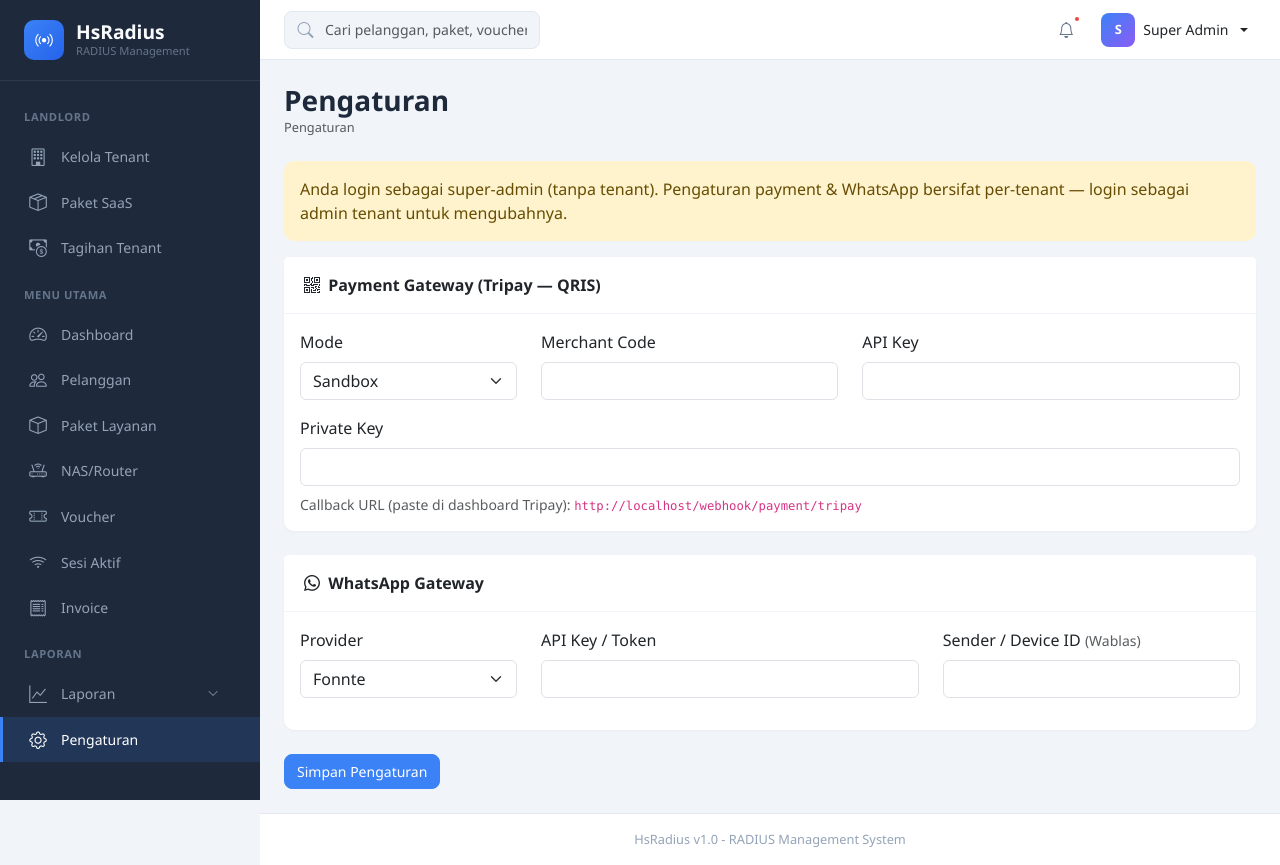
After one commit to AASHS25/HsRadius, a Laravel app: page /settings in a window 1280 px wide. The commit adds this page. Run offline with Laravel 12, Linux system fonts and the light colour scheme; a user stored in the database is signed in; data comes from the database, SQL or seed files in the repository; data that the repository does not hold is empty.

Commit message:
RL-style Batch 2: per-tenant settings + Tripay QRIS payments
- settings table + Setting model (per-tenant key/value).
- Admin "Pengaturan" page to store Tripay (payment) and WhatsApp keys per
  tenant; gated to admins (operator denied).
- PaymentService (Tripay QRIS): creates a checkout per invoice using the
  tenant's credentials. PaymentController webhook verifies the HMAC
  signature, settles the invoice and releases isolir; webhook is CSRF-exempt.
- Portal "Bayar" button on unpaid invoices -> Tripay checkout, with a
  graceful fallback message when the gateway isn't configured.

Verified on SQLite: settings save/persist, operator gets 403, portal pay
without keys shows the fallback, and the webhook is reachable (404 for an
unknown ref, not a CSRF 419) and rejects bad signatures.

https://claude.ai/code/session_01JPjNwmRptxsGrPxZd3babs

```diff
--- /dev/null
+++ b/app/Http/Controllers/SettingsController.php
@@ -0,0 +1,49 @@
+<?php
+
+namespace App\Http\Controllers;
+
+use App\Models\Setting;
+use Illuminate\Http\Request;
+use Illuminate\Support\Facades\Auth;
+
+class SettingsController extends Controller
+{
+    /** Setting keys managed on this page. */
+    protected array $keys = [
+        'payment.tripay_mode',
+        'payment.tripay_merchant_code',
+        'payment.tripay_api_key',
+        'payment.tripay_private_key',
+        'wa.provider',
+        'wa.api_key',
+        'wa.sender',
+    ];
+
+    public function edit()
+    {
+        $tenantId = Auth::user()->tenant_id;
+
+        $val = [];
+        foreach ($this->keys as $key) {
+            $val[$key] = Setting::get($tenantId, $key, '');
+        }
+
+        return view('settings.index', compact('tenantId', 'val'));
+    }
+
+    public function update(Request $request)
+    {
+        $tenantId = Auth::user()->tenant_id;
+
+        if (! $tenantId) {
+            return back()->with('error', 'Super-admin tidak punya tenant. Atur pengaturan lewat akun admin tenant.');
+        }
+
+        foreach ($this->keys as $key) {
+            $field = str_replace('.', '_', $key);
+            Setting::put($tenantId, $key, $request->input($field));
+        }
+
+        return redirect()->route('settings.edit')->with('success', 'Pengaturan berhasil disimpan.');
+    }
+}
--- /dev/null
+++ b/app/Models/Setting.php
@@ -0,0 +1,28 @@
+<?php
+
+namespace App\Models;
+
+use Illuminate\Database\Eloquent\Model;
+
+/**
+ * Per-tenant key/value settings. Accessed by explicit tenant_id (not the
+ * tenant global scope) because some flows (payment webhook, portal) run
+ * without a resolved CurrentTenant.
+ */
+class Setting extends Model
+{
+    protected $fillable = ['tenant_id', 'key', 'value'];
+
+    public static function get(?int $tenantId, string $key, $default = null)
+    {
+        return static::where('tenant_id', $tenantId)->where('key', $key)->value('value') ?? $default;
+    }
+
+    public static function put(?int $tenantId, string $key, $value): void
+    {
+        static::updateOrCreate(
+            ['tenant_id' => $tenantId, 'key' => $key],
+            ['value' => $value],
+        );
+    }
+}
--- a/app/Providers/AppServiceProvider.php
+++ b/app/Providers/AppServiceProvider.php
@@ -28,5 +28,6 @@ class AppServiceProvider extends ServiceProvider
         Gate::define('manage-vouchers', fn (User $user) => $user->isAdmin() || $user->isOperator());
         Gate::define('manage-sessions', fn (User $user) => $user->isAdmin() || $user->isOperator());
         Gate::define('view-reports', fn (User $user) => $user->isAdmin() || $user->isOperator());
+        Gate::define('manage-settings', fn (User $user) => $user->isAdmin());
     }
 }
--- a/bootstrap/app.php
+++ b/bootstrap/app.php
@@ -13,6 +13,9 @@ return Application::configure(basePath: dirname(__DIR__))
         $middleware->web(append: [
             \App\Http\Middleware\ResolveTenant::class,
         ]);
+        $middleware->validateCsrfTokens(except: [
+            'webhook/*',
+        ]);
     })
     ->withExceptions(function (Exceptions $exceptions) {
         //
--- a/resources/views/layouts/app.blade.php
+++ b/resources/views/layouts/app.blade.php
@@ -484,6 +484,12 @@
                 </ul>
             </div>
             @endcan
+
+            @can('manage-settings')
+            <a href="{{ route('settings.edit') }}" class="nav-link {{ request()->routeIs('settings.*') ? 'active' : '' }}">
+                <i class="bi bi-gear"></i> Pengaturan
+            </a>
+            @endcan
         </div>
     </nav>
 
--- /dev/null
+++ b/resources/views/settings/index.blade.php
@@ -0,0 +1,72 @@
+@extends('layouts.app')
+
+@section('title', 'Pengaturan')
+
+@section('content')
+<div class="page-header">
+    <h3>Pengaturan</h3>
+    <nav aria-label="breadcrumb"><ol class="breadcrumb"><li class="breadcrumb-item active">Pengaturan</li></ol></nav>
+</div>
+
+@unless($tenantId)
+    <div class="alert alert-warning">Anda login sebagai super-admin (tanpa tenant). Pengaturan payment &amp; WhatsApp bersifat per-tenant — login sebagai admin tenant untuk mengubahnya.</div>
+@endunless
+
+<form method="POST" action="{{ route('settings.update') }}">
+    @csrf
+    @method('PUT')
+
+    <div class="card mb-4">
+        <div class="card-header"><i class="bi bi-qr-code me-1"></i> Payment Gateway (Tripay — QRIS)</div>
+        <div class="card-body">
+            <div class="row">
+                <div class="col-md-3 mb-3">
+                    <label class="form-label">Mode</label>
+                    <select name="payment_tripay_mode" class="form-select">
+                        <option value="sandbox" {{ ($val['payment.tripay_mode'] ?? 'sandbox') === 'sandbox' ? 'selected' : '' }}>Sandbox</option>
+                        <option value="production" {{ ($val['payment.tripay_mode'] ?? '') === 'production' ? 'selected' : '' }}>Production</option>
+                    </select>
+                </div>
+                <div class="col-md-4 mb-3">
+                    <label class="form-label">Merchant Code</label>
+                    <input name="payment_tripay_merchant_code" class="form-control" value="{{ $val['payment.tripay_merchant_code'] ?? '' }}">
+                </div>
+                <div class="col-md-5 mb-3">
+                    <label class="form-label">API Key</label>
+                    <input name="payment_tripay_api_key" class="form-control" value="{{ $val['payment.tripay_api_key'] ?? '' }}">
+                </div>
+                <div class="col-md-12 mb-2">
+                    <label class="form-label">Private Key</label>
+                    <input name="payment_tripay_private_key" class="form-control" value="{{ $val['payment.tripay_private_key'] ?? '' }}">
+                </div>
+            </div>
+            <div class="small text-muted">Callback URL (paste di dashboard Tripay): <code>{{ url('/webhook/payment/tripay') }}</code></div>
+        </div>
+    </div>
+
+    <div class="card mb-4">
+        <div class="card-header"><i class="bi bi-whatsapp me-1"></i> WhatsApp Gateway</div>
+        <div class="card-body">
+            <div class="row">
+                <div class="col-md-3 mb-3">
+                    <label class="form-label">Provider</label>
+                    <select name="wa_provider" class="form-select">
+                        <option value="fonnte" {{ ($val['wa.provider'] ?? 'fonnte') === 'fonnte' ? 'selected' : '' }}>Fonnte</option>
+                        <option value="wablas" {{ ($val['wa.provider'] ?? '') === 'wablas' ? 'selected' : '' }}>Wablas</option>
+                    </select>
+                </div>
+                <div class="col-md-5 mb-3">
+                    <label class="form-label">API Key / Token</label>
+                    <input name="wa_api_key" class="form-control" value="{{ $val['wa.api_key'] ?? '' }}">
+                </div>
+                <div class="col-md-4 mb-3">
+                    <label class="form-label">Sender / Device ID <span class="text-muted small">(Wablas)</span></label>
+                    <input name="wa_sender" class="form-control" value="{{ $val['wa.sender'] ?? '' }}">
+                </div>
+            </div>
+        </div>
+    </div>
+
+    <button class="btn btn-primary">Simpan Pengaturan</button>
+</form>
+@endsection
--- a/routes/web.php
+++ b/routes/web.php
@@ -7,10 +7,12 @@ use App\Http\Controllers\DashboardController;
 use App\Http\Controllers\InvoiceController;
 use App\Http\Controllers\NasController;
 use App\Http\Controllers\PackageController;
+use App\Http\Controllers\PaymentController;
 use App\Http\Controllers\PlanController;
 use App\Http\Controllers\ReportController;
 use App\Http\Controllers\SubscriptionController;
 use App\Http\Controllers\SessionController;
+use App\Http\Controllers\SettingsController;
 use App\Http\Controllers\TenantController;
 use App\Http\Controllers\VoucherController;
 use Illuminate\Support\Facades\Route;
@@ -90,6 +92,12 @@ Route::middleware('auth')->group(function () {
         Route::get('revenue', [ReportController::class, 'revenue'])->name('revenue');
         Route::get('customers', [ReportController::class, 'customers'])->name('customers');
     });
+
+    // Settings (admin only) — payment & WhatsApp credentials per tenant
+    Route::middleware('can:manage-settings')->group(function () {
+        Route::get('settings', [SettingsController::class, 'edit'])->name('settings.edit');
+        Route::put('settings', [SettingsController::class, 'update'])->name('settings.update');
+    });
 });
 
 // Customer self-service portal (separate "customer" guard)
@@ -100,7 +108,11 @@ Route::prefix('portal')->name('portal.')->group(function () {
     Route::middleware('auth:customer')->group(function () {
         Route::get('/', [CustomerPortalController::class, 'dashboard'])->name('dashboard');
         Route::get('invoices', [CustomerPortalController::class, 'invoices'])->name('invoices');
+        Route::post('invoices/{invoice}/pay', [CustomerPortalController::class, 'pay'])->name('invoices.pay');
         Route::post('renew', [CustomerPortalController::class, 'renew'])->name('renew');
         Route::post('logout', [CustomerPortalController::class, 'logout'])->name('logout');
     });
 });
+
+// Payment gateway webhook (no auth/CSRF; verified by signature)
+Route::post('webhook/payment/tripay', [PaymentController::class, 'tripayCallback'])->name('webhook.payment.tripay');
```
Also changed, not shown: app/Http/Controllers/CustomerPortalController.php (+22 -0 lines), app/Http/Controllers/PaymentController.php (added, +52 -0 lines), app/Services/PaymentService.php (added, +75 -0 lines), resources/views/portal/invoices.blade.php (+10 -2 lines), database/migrations/2026_06_06_000009_create_settings_table.php (added).
